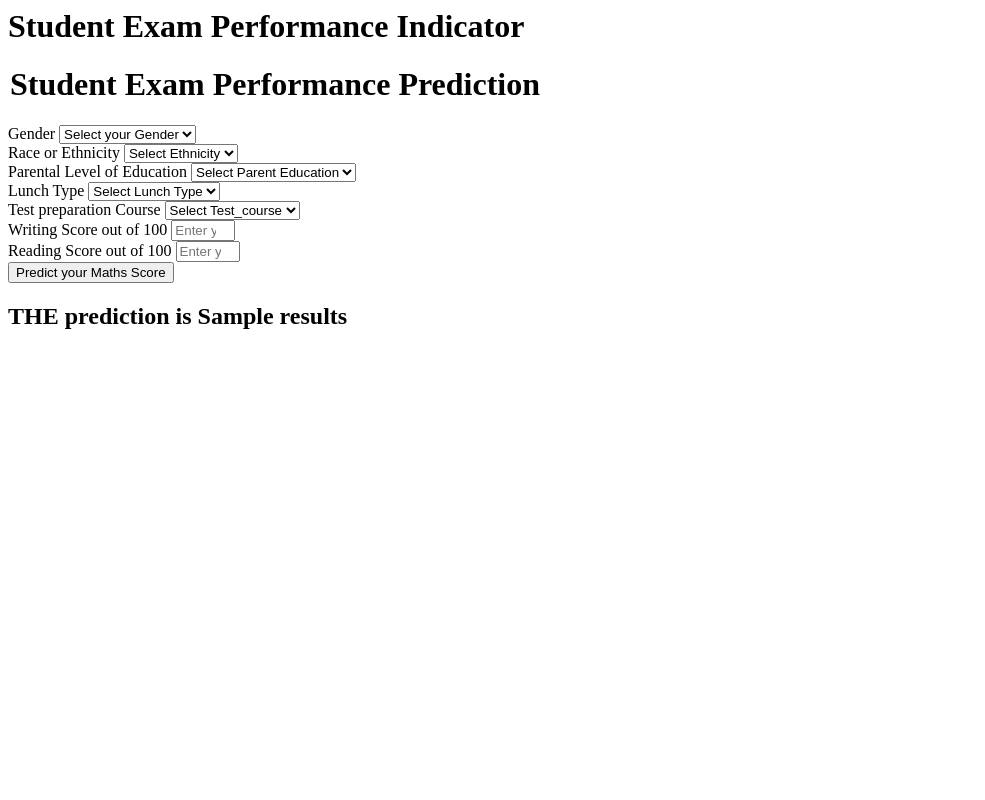
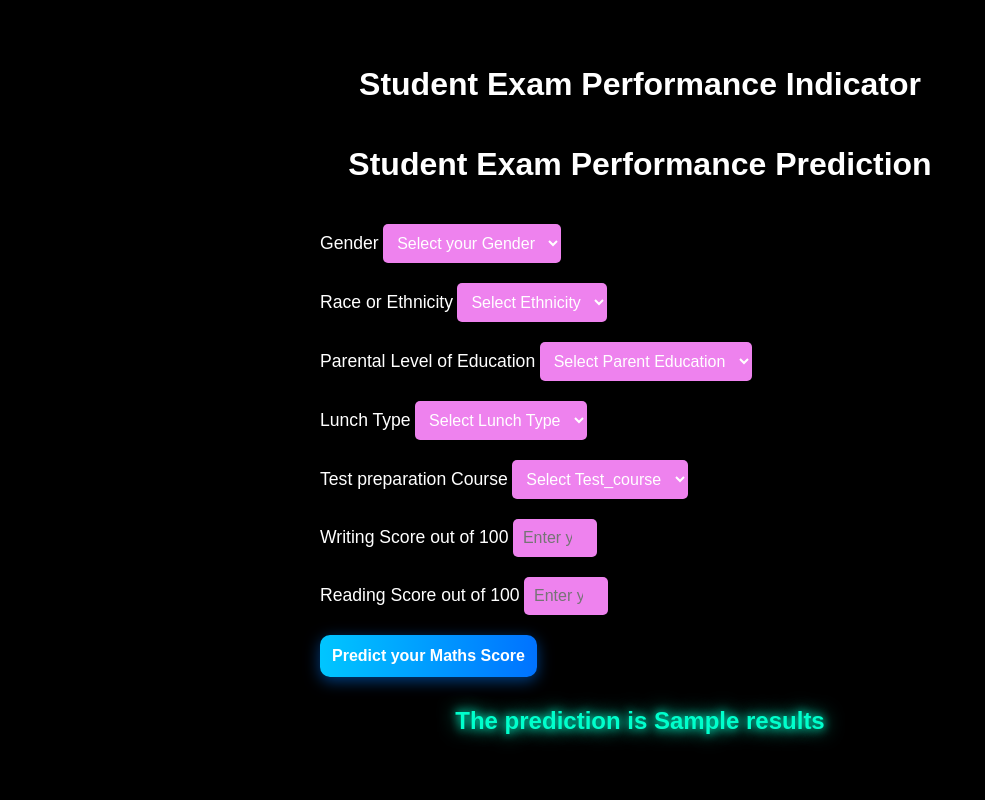
Before and after one commit to kalpana12-99/Practice-ML-Projects, a Flask app: template templates/home.html in a window 1280 px wide. Shown: the whole page, without its empty margins (0-985 px from the left). Run offline with Flask 3, Linux system fonts and the light colour scheme; the template is opened without the code that fills it: most values are stand-ins (such as "Sample title", 1, 10 or a date in 2020).

Commit message:
improved the html part

```diff
--- a/templates/home.html
+++ b/templates/home.html
@@ -1,111 +1,132 @@
 <html>
+<head>
+    <style>
+        body {
+            background-color: black;
+            color: white;
+            font-family: Arial, sans-serif;
+            display: flex;
+            justify-content: center;
+            align-items: center;
+            flex-direction: column;
+            min-height: 100vh;
+            margin: 0;
+        }
+        .login {
+            width: 50%;
+        }
+        form {
+            display: flex;
+            flex-direction: column;
+            gap: 20px;
+        }
+        .form-label {
+            font-size: 1.1em;
+        }
+        .form-control {
+            padding: 10px;
+            font-size: 1em;
+            border-radius: 5px;
+            border: none;
+            background-color: violet;
+            color: white;
+        }
+        .btn-primary {
+            background: linear-gradient(90deg, #00c6ff, #0072ff);
+            color: white;
+            font-weight: bold;
+            font-size: 1em;
+            padding: 12px;
+            border: none;
+            border-radius: 10px;
+            cursor: pointer;
+            box-shadow: 0 4px 15px rgba(0, 123, 255, 0.5);
+            transition: transform 0.2s ease, box-shadow 0.2s ease;
+        }
+        .btn-primary:hover {
+            transform: scale(1.05);
+            box-shadow: 0 6px 20px rgba(0, 123, 255, 0.8);
+        }
+        h1, h2 {
+            text-align: center;
+        }
+        h2 {
+            margin-top: 30px;
+            font-size: 1.5em;
+            color: #00ffcc;
+            text-shadow: 0 0 10px #00ffcc, 0 0 20px #00ffcc;
+        }
+    </style>
+</head>
 <body>
     <div class="login">
        <h1>Student Exam Performance Indicator</h1>
-
        <form action="{{ url_for('predict_datapoint')}}" method="post">
         <h1>
             <legend>Student Exam Performance Prediction</legend>
         </h1>
         <div class="mb-3">
             <label class="form-label">Gender</label>
-            <select class="form-control" name="gender" placeholder="Enter you Gender" required>
+            <select class="form-control" name="gender" required>
                 <option class="placeholder" selected disabled value="">Select your Gender</option>
-                <option value="male">
-                    Male
-                </option>
-                <option value="female">
-                    Female
-                </option>
+                <option value="male">Male</option>
+                <option value="female">Female</option>
             </select>
         </div>
         <div class="mb-3">
             <label class="form-label">Race or Ethnicity</label>
-            <select class="form-control" name="ethnicity" placeholder="Enter you ethnicity" required>
+            <select class="form-control" name="ethnicity" required>
                 <option class="placeholder" selected disabled value="">Select Ethnicity</option>
-                <option value="group A">
-                    Group A
-                </option>
-                <option value="group B">
-                    Group B
-                </option>
-                <option value="group C">
-                    Group C
-                </option>
-                <option value="group D">
-                    Group D
-                </option>
-                <option value="group E">
-                    Group E
-                </option>
+                <option value="group A">Group A</option>
+                <option value="group B">Group B</option>
+                <option value="group C">Group C</option>
+                <option value="group D">Group D</option>
+                <option value="group E">Group E</option>
             </select>
         </div>
         <div class="mb-3">
             <label class="form-label">Parental Level of Education</label>
-            <select class="form-control" name="parental_level_of_education"
-                placeholder="Enter you Parent Education" required>
+            <select class="form-control" name="parental_level_of_education" required>
                 <option class="placeholder" selected disabled value="">Select Parent Education</option>
-                <option value="associate's degree">
-                    associate's degree
-                </option>
-                <option value="bachelor's degree">
-                    bachelor's degree
-                </option>
-                <option value="high school">
-                    high school
-                </option>
-                <option value="master's degree">
-                    master's degree
-                </option>
-                <option value="some college">
-                    some college
-                </option>
-                <option value="some high school">
-                    some high school
-                </option>
+                <option value="associate's degree">associate's degree</option>
+                <option value="bachelor's degree">bachelor's degree</option>
+                <option value="high school">high school</option>
+                <option value="master's degree">master's degree</option>
+                <option value="some college">some college</option>
+                <option value="some high school">some high school</option>
             </select>
         </div>
         <div class="mb-3">
             <label class="form-label">Lunch Type</label>
-            <select class="form-control" name="lunch" placeholder="Enter you Lunch" required>
+            <select class="form-control" name="lunch" required>
                 <option class="placeholder" selected disabled value="">Select Lunch Type</option>
-                <option value="free/reduced">
-                    free/reduced
-                </option>
-                <option value="standard">
-                    standard
-                </option>
+                <option value="free/reduced">free/reduced</option>
+                <option value="standard">standard</option>
             </select>
         </div>
         <div class="mb-3">
             <label class="form-label">Test preparation Course</label>
-            <select class="form-control" name="test_preparation_course" placeholder="Enter you Course"
-                required>
+            <select class="form-control" name="test_preparation_course" required>
                 <option class="placeholder" selected disabled value="">Select Test_course</option>
-                <option value="none">
-                    None
-                </option>
-                <option value="completed">
-                    Completed
-                </option>
+                <option value="none">None</option>
+                <option value="completed">Completed</option>
             </select>
         </div>
         <div class="mb-3">
             <label class="form-label">Writing Score out of 100</label>
-            <input class="form-control" type="number" name="reading_score"
-                placeholder="Enter your Reading score" min='0' max='100' />
+            <input class="form-control" type="number" name="reading_score" placeholder="Enter your Reading score" min="0" max="100" />
         </div>
         <div class="mb-3">
             <label class="form-label">Reading Score out of 100</label>
-            <input class="form-control" type="number" name="writing_score"
-                placeholder="Enter your Reading Score" min='0' max='100' />
+            <input class="form-control" type="number" name="writing_score" placeholder="Enter your Reading Score" min="0" max="100" />
         </div>
         <div class="mb-3">
-            <input class="btn btn-primary" type="submit" value="Predict your Maths Score" required />
+            <input class="btn btn-primary" type="submit" value="Predict your Maths Score" />
         </div>
     </form>
     <h2>
-       THE  prediction is {{results}}
+       The prediction is {{results}}
     </h2>
-   <body>
+    </div>
+</body>
 </html>
```
Also changed, not shown: templates/index.html (+45 -1 lines).
